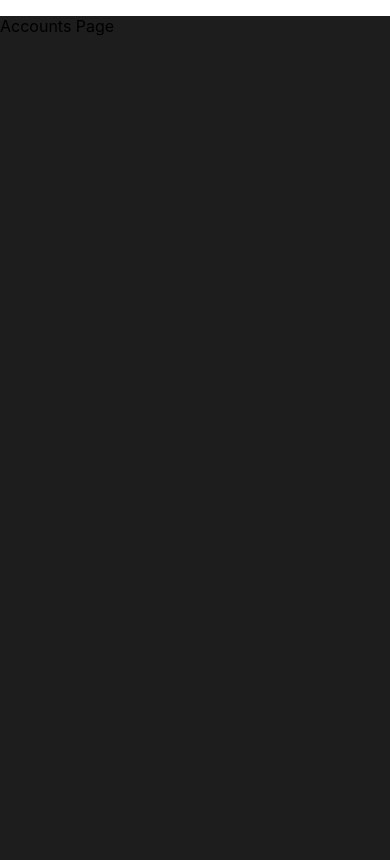
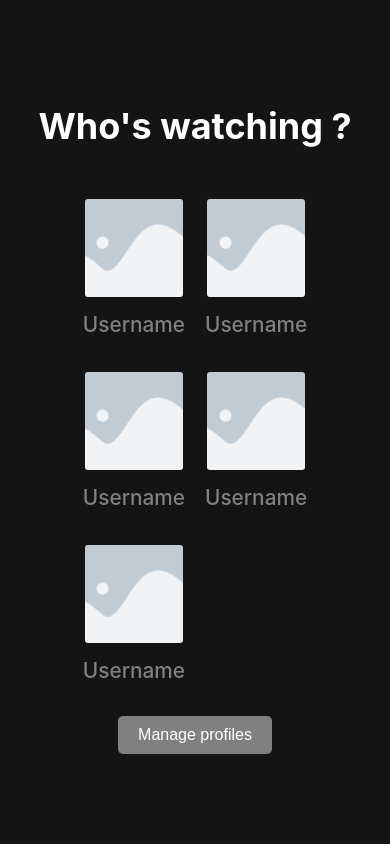
Before and after one commit to Yanislammari/NetStream-Web-App, a React (Create React App) app: page /accounts in a window 390 px wide. Built offline with nearby package versions, Linux system fonts and the light colour scheme; no server answers.

Commit message:
add accounts page ui

```diff
--- a/src/components/AccountProfile/AccountProfile.css
+++ b/src/components/AccountProfile/AccountProfile.css
@@ -5,7 +5,7 @@
   text-align: center;
 }
 
-.profile-picture {
+.AccountProfile > .profile-picture {
   width: 175px;
   height: 175px;
   border: 0.1em solid transparent;
@@ -17,13 +17,23 @@
   border-color: white;
 }
 
-.AccountProfile:hover h1 {
-  color: white;
-}
-
-h1 {
+.AccountProfile > h1 {
   font-size: 1.3em;
   font-weight: 500;
   color: gray;
   margin-top: 10px;
 }
+
+.AccountProfile:hover h1 {
+  color: white;
+}
+
+@media(max-width: 768px) {
+  .AccountProfile > .profile-picture {
+    width: 100px;
+    height: 100px;
+    border: 0.1em solid transparent;
+    border-radius: 4px;
+    object-fit: cover;
+  }
+}
--- a/src/components/AccountProfile/AccountProfile.tsx
+++ b/src/components/AccountProfile/AccountProfile.tsx
@@ -10,7 +10,7 @@ const AccountProfile: React.FC<AccountProfileProps> = ({ name, profilePicture })
   return (
     <div className="AccountProfile">
       <img className="profile-picture" src={profilePicture} alt="Profile Picture" />
-      <h1>{name}</h1>
+      <h1 className="username">{name}</h1>
     </div>
   );
 };
--- a/src/pages/Accounts/Accounts.css
+++ b/src/pages/Accounts/Accounts.css
@@ -1,4 +1,34 @@
 .Accounts {
-  background-color: #1d1d1d;
+  background-color: #141414;
   height: 100vh;
+  display: flex;
+  flex-direction: column;
+  align-items: center;
+  justify-content: center;
 }
+
+.Accounts > .title {
+  font-size: 36px;
+  font-weight: 700;
+  color: white;
+  margin-bottom: 40px;
+}
+
+.Accounts > .AccountsContainer {
+  display: grid;
+  justify-items: center;
+  justify-content: center;
+  grid-template-columns: repeat(5, auto);
+}
+
+@media(max-width: 1024px) {
+  .Accounts > .AccountsContainer {
+    grid-template-columns: repeat(3, auto);
+  }
+}
+
+@media(max-width: 768px) {
+  .Accounts > .AccountsContainer {
+    grid-template-columns: repeat(2, auto);
+  }
+}
--- a/src/pages/Accounts/Accounts.tsx
+++ b/src/pages/Accounts/Accounts.tsx
@@ -1,12 +1,22 @@
 import React from "react";
+import AccountProfile from "../../components/AccountProfile/AccountProfile";
+import Button from "../../components/Button/Button";
 import "./Accounts.css";
 
 const Accounts: React.FC = () => {
   return (
     <div className="Accounts">
-      <p>Accounts Page</p>
+      <h1 className="title">Who's watching ?</h1>
+      <div className="AccountsContainer">
+        <AccountProfile name="Username" profilePicture="./assets/placeholder.png" />
+        <AccountProfile name="Username" profilePicture="./assets/placeholder.png" />
+        <AccountProfile name="Username" profilePicture="./assets/placeholder.png" />
+        <AccountProfile name="Username" profilePicture="./assets/placeholder.png" />
+        <AccountProfile name="Username" profilePicture="./assets/placeholder.png" />
+      </div>
+      <Button text="Manage profiles" color="gray" onClick={() => console.log("")} />
     </div>
-  )
-}
+  );
+};
 
 export default Accounts;
--- a/src/pages/login/Login.css
+++ b/src/pages/login/Login.css
@@ -1,5 +1,6 @@
 .hero-banner-login {
-  background: linear-gradient(rgba(0, 0, 0, 0.65), rgba(0, 0, 0, 0.65)),
+  background:
+    linear-gradient(rgba(0, 0, 0, 0.65), rgba(0, 0, 0, 0.65)),
     url("./../../../public/assets/movies-background.jpg") center center / cover no-repeat;
   height: 100vh;
   display: flex;
--- a/src/pages/login/Login.tsx
+++ b/src/pages/login/Login.tsx
@@ -1,7 +1,7 @@
 import React, { useState } from "react";
 import { useNavigate } from "react-router-dom";
 import { login } from "../../services/AuthService";
-import { Toaster, toast } from "sonner";
+import { toast } from "sonner";
 import "./Login.css";
 
 const Login: React.FC = () => {
@@ -35,7 +35,6 @@ const Login: React.FC = () => {
 
   return (
     <div className="Login">
-      <Toaster position="bottom-left" richColors theme="dark" />
       <div className="hero-banner-login">
         <div className="hero-banner-top-login">
           <img src="./assets/netstream-logo.png" alt="Logo" onClick={() => navigate("/")} />
--- a/src/pages/register/Register.tsx
+++ b/src/pages/register/Register.tsx
@@ -1,7 +1,7 @@
 import React, { useState } from "react";
 import { useNavigate } from "react-router-dom";
 import { register } from "../../services/AuthService";
-import { toast, Toaster } from "sonner";
+import { toast } from "sonner";
 import "./Register.css";
 
 const Register: React.FC = () => {
```
Also changed, not shown: public/assets/placeholder.png (added), src/models/Role.ts (line endings or trailing spaces).
